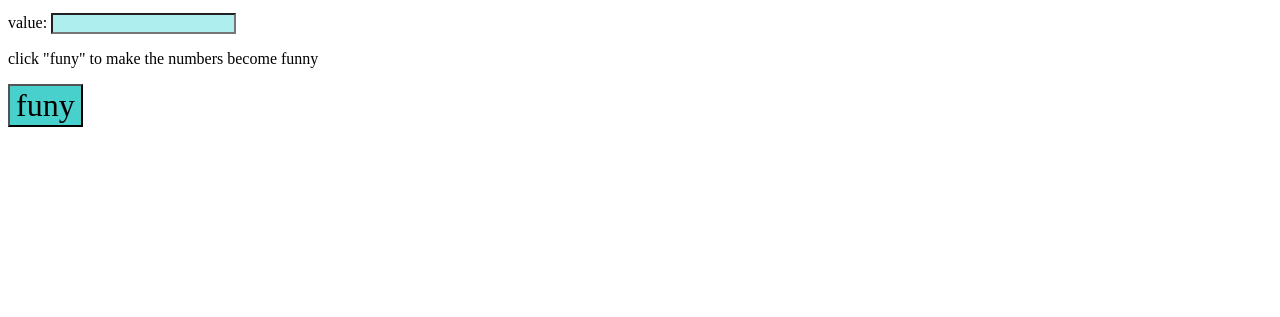
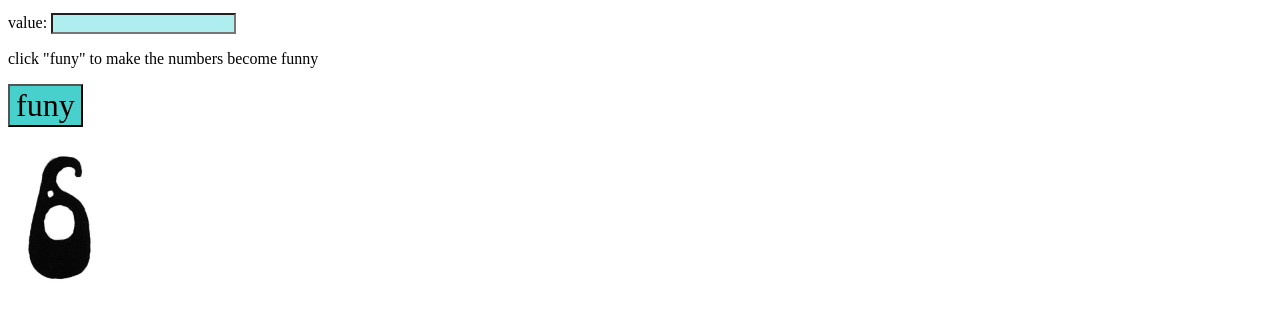
Before and after one commit to f-u-n-y/f-u-n-y.github.io, a plain HTML site: page index.html in a window 1280 px wide. Shown: the part 101-418 px from the top of the page. Drawn offline with Linux system fonts and the light colour scheme.

Commit message:
attempt other things to fix

```diff
--- a/index.html
+++ b/index.html
@@ -26,7 +26,7 @@ function myFunction() {
     text += x.elements[i].value;
   }
   var splitx = text.split("");
-  document.getElementById("test").innerHTML = splitx;
+  document.getElementById('test').innerHTML = splitx;
   var imgsources = {
     0:'images/0.jpeg',
     1:'images/1.jpeg',
@@ -40,7 +40,7 @@ function myFunction() {
     9:'images/9.jpeg'
   };
   var imgsource = imgsources['5'];
-  document.getElementById("test2").innerHTML = imgsources[5];
+  document.getElementById('test2').innerHTML = imgsources[5];
   var img = document.createElement("IMG");
   img.setAttribute("src", imgsource);
   img.setAttribute("width", 100);
@@ -49,5 +49,7 @@ function myFunction() {
 }
 </script>
 
+<img src='images/6.jpeg' width=100>
+
 </body>
 </html>
```
